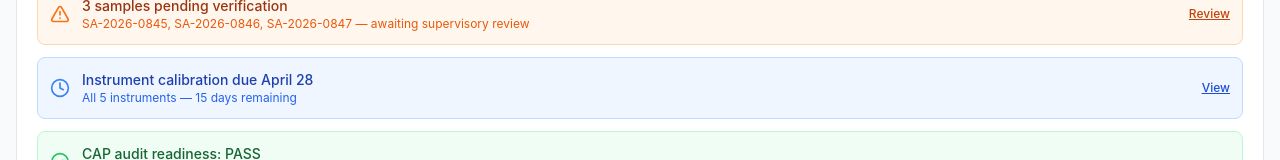
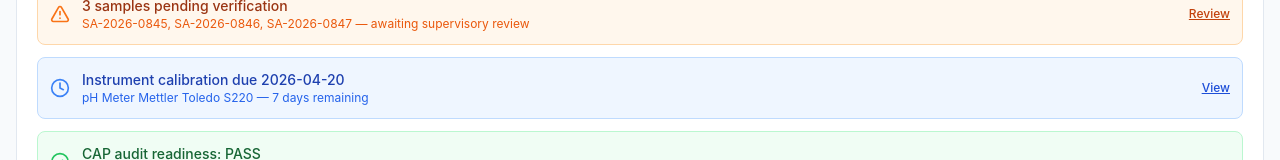
Before and after one commit to TombStoneDash/lims-box, a Next.js app: page /senaite-demo in a window 1280 px wide. Shown: the part 759-919 px from the top of the page. Built offline with nearby package versions, Linux system fonts and the light colour scheme.

Commit message:
fix(demo): derive the dashboard calibration alert from instruments
Built by Codex on Main Daisy (Hudson's ChatGPT account), queue job 507-lims-box-dashboard-calibration-alert.

Co-Authored-By: Claude Fable 5.1 <noreply@anthropic.com>

```diff
--- a/app/senaite-demo/page.tsx
+++ b/app/senaite-demo/page.tsx
@@ -1,6 +1,7 @@
 import { sampleCounts } from '@/lib/demo-data';
 import { qcSummary } from '@/lib/demo-data';
-import { equipmentSummary } from '@/lib/demo-data';
+import { equipmentSummary, instruments } from '@/lib/demo-data';
+import { evaluateEquipmentStatus, DEMO_AS_OF_DATE } from '@/lib/senaite-demo-equipment';
 import { trainingSummary } from '@/lib/demo-data';
 import { CheckCircle2, AlertTriangle, Clock, FlaskConical, Activity, Wrench, GraduationCap } from 'lucide-react';
 import Link from 'next/link';
@@ -28,6 +29,11 @@ function StatCard({ label, value, sub, icon: Icon, color, href }: {
 
 export default function DemoDashboard() {
   const { total, byStatus, byType } = sampleCounts;
+  const calibration = evaluateEquipmentStatus(instruments, DEMO_AS_OF_DATE);
+  const deadline = calibration.status !== 'invalid' ? calibration.nextCalibrationDue : null;
+  const daysRemaining = deadline
+    ? (Date.parse(`${deadline}T00:00:00Z`) - Date.parse(`${DEMO_AS_OF_DATE}T00:00:00Z`)) / 86_400_000
+    : null;
 
   return (
     <div className="space-y-6">
@@ -151,8 +157,14 @@ export default function DemoDashboard() {
           <div className="flex items-center gap-3 p-3 bg-blue-50 border border-blue-200 rounded-lg">
             <Clock className="w-5 h-5 text-blue-500 flex-shrink-0" />
             <div>
-              <p className="text-sm font-medium text-blue-800">Instrument calibration due April 28</p>
-              <p className="text-xs text-blue-600">All 5 instruments — 15 days remaining</p>
+              <p className="text-sm font-medium text-blue-800">
+                {deadline ? `Instrument calibration due ${deadline}` : 'Calibration schedule unavailable'}
+              </p>
+              <p className="text-xs text-blue-600">
+                {daysRemaining !== null
+                  ? `${calibration.nextDueInstrumentName} — ${daysRemaining} day${daysRemaining === 1 ? '' : 's'} remaining`
+                  : 'Review equipment calibration data'}
+              </p>
             </div>
             <Link href="/senaite-demo/equipment" className="ml-auto text-xs font-medium text-blue-700 hover:text-blue-900 underline">
               View
```
Also changed, not shown: 1 other file (tests, documents, lock files or other folders).
